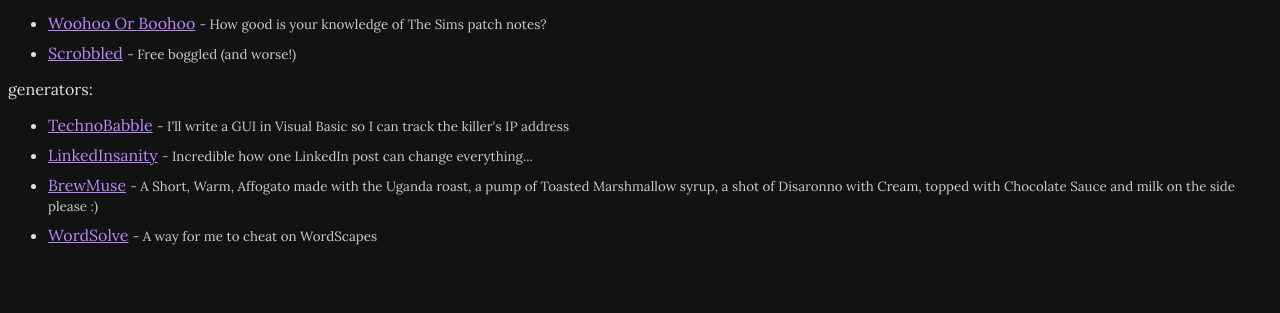
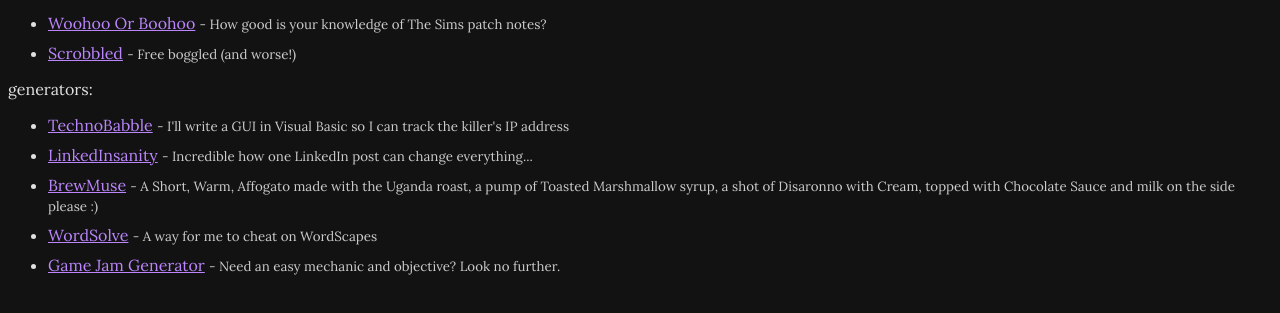
Before and after one commit to l-paz91/l-paz91.github.io, a plain HTML site: page index.html in a window 1280 px wide. Shown: the part 107-420 px from the top of the page. Drawn offline with Linux system fonts and the light colour scheme.

Commit message:
add jam generator link to main index

```diff
--- a/index.html
+++ b/index.html
@@ -36,6 +36,10 @@
             <a href="https://l-paz91.github.io/WordSolve/index.html">WordSolve</a>
             <span> - A way for me to cheat on WordScapes</span>
         </li>
+        <li>
+            <a href="https://l-paz91.github.io/JamGenerator/index.html">Game Jam Generator</a>
+            <span> - Need an easy mechanic and objective? Look no further.</span>
+        </li>
     </ul>
 </body>
 </html>
```
